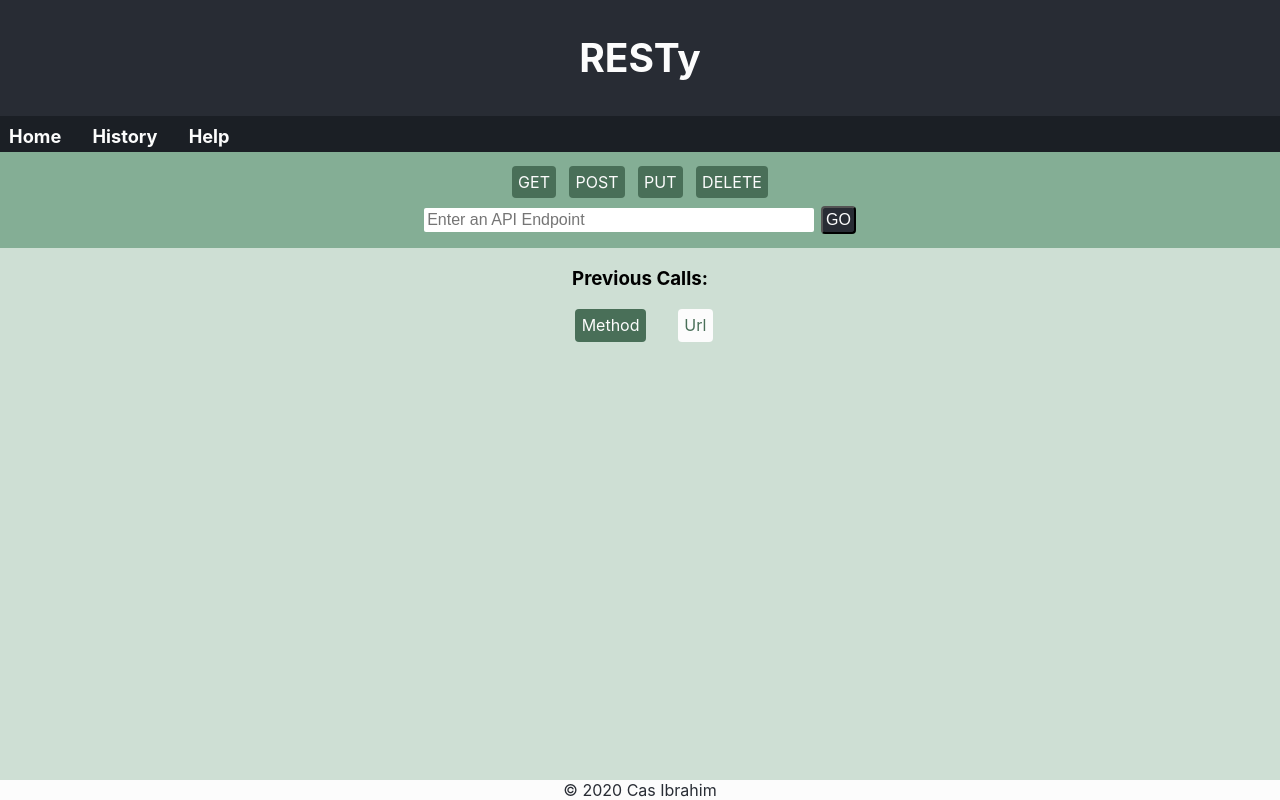
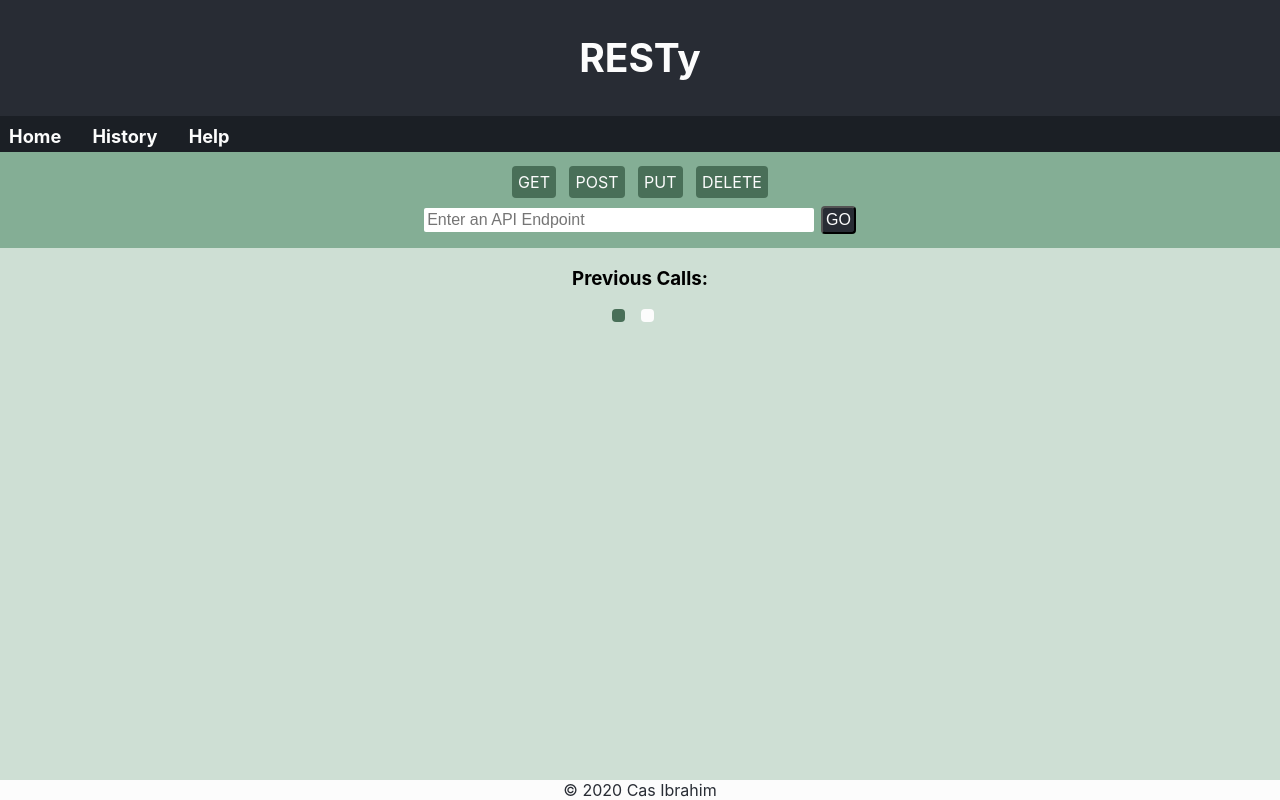
Before and after one commit to Ibrahim-401-Advanced-Javascript/resty2.0, a React (Create React App) app: page /history in a window 1280 px wide. Built offline with nearby package versions, Linux system fonts and the light colour scheme.

Commit message:
main component able to pass state from app to results and history

```diff
--- a/src/App.js
+++ b/src/App.js
@@ -33,11 +33,11 @@ class App extends React.Component {
   }
 
   updateHistory = (req) => {
-    console.log('logging before updateHistory');
+    // console.log('logging before updateHistory');
 
     let hash = md5(JSON.stringify(req));
 
-    console.log(hash);
+    // console.log(hash);
 
     const history = { ...this.state.history, [hash]: req };
 
@@ -47,7 +47,7 @@ class App extends React.Component {
   }
 
   listHistory = () => {
-    console.log('logging before getting history');
+    // console.log('logging before getting history');
     let history = JSON.parse(localStorage.getItem('history'));
     this.setState({ history });
   }
@@ -65,7 +65,7 @@ class App extends React.Component {
   listChar = (count, headers, results) => {
     this.setState({ count, headers, results })
 
-    console.log(this.state);
+    // console.log('state from app:', this.state);
   }
 
   render() {
@@ -75,9 +75,7 @@ class App extends React.Component {
 
           <Header />
           <Form request={this.state.request} popCall={this.listCall} popList={this.listChar}/>
-          <Main />
-          {/* <History handleCall={this.listCall} request={this.state.request}/> */}
-          {/* <Results method={this.state.method} url={this.state.url} count={this.state.count} results={this.state.results} headers={this.state.headers}/> */}
+          <Main state={this.state}/>
           <Footer />
 
         </BrowserRouter>
--- a/src/components/History/History.js
+++ b/src/components/History/History.js
@@ -8,8 +8,8 @@ const History = (props) => {
       <h3 id="calls-header">Previous Calls:</h3>
 
       <ul id="history-list">
-        <li id="method">Method</li>
-        <li id="url">Url</li>
+        <li id="method">{props.state.request.method}</li>
+        <li id="url">{props.state.request.url}</li>
       </ul>
 
     </section>
--- a/src/components/History/History.scss
+++ b/src/components/History/History.scss
@@ -10,7 +10,7 @@
   background-color: #496F58;
   color: #FCFCFC;
   border-radius: 4px;
-  margin-right: 2em;
+  margin-right: 1em;
   padding: 0.4em;
 }
 
@@ -18,6 +18,6 @@
   background-color: #FCFCFC;
   color: #496F58;
   border-radius: 4px;
-  margin-right: 2em;
+  margin-right: 1em;
   padding: 0.4em;
 }
--- a/src/components/Main/Main.js
+++ b/src/components/Main/Main.js
@@ -7,42 +7,21 @@ import History from '../History/History.js';
 import Results from '../Results/Results.js';
 import Help from './Help.js';
 
-class Main extends React.Component {
+const Main = (props) => {
 
-  constructor(props) {
-    super(props);
-    this.state = {
-      method: '',
-      url: '',
-      count: 0,
-      headers: {},
-      results: [],
-      request: {},
-      history: {},
-    }
-  }
+  // console.log('test:', props);
 
-  listCall = (method, url) => {
-
-    let request = {
-      method, url
-    }
-
-    this.setState({ request })
-
-  }
-
-  render() {
   return (
     <main className="Main">
       <Switch>
 
         <Route exact path="/">
-            <Results method={this.state.method} url={this.state.url} count={this.state.count} results={this.state.results} headers={this.state.headers}/>
+          <Results {...props} />
         </Route>
 
         <Route exact path="/history">
-            <History handleCall={this.listCall} request={this.state.request}/>
+          <History {...props}/>
+          {/* <History handleCall={props.listCall} request={props.request}/> */}
         </Route>
 
         <Route exact path="/help">
@@ -52,7 +31,7 @@ class Main extends React.Component {
       </Switch>
     </main>
   )
-  }
+
 }
 
 export default Main;
--- a/src/components/Results/Results.js
+++ b/src/components/Results/Results.js
@@ -3,6 +3,9 @@ import './Results.scss';
 import JSONPretty from 'react-json-pretty';
 
 const Results = (props) => {
+
+  // console.log('state from results:', props.state);
+
   return (
     <section className="Results">
         <section id="results-header">
@@ -10,9 +13,9 @@ const Results = (props) => {
         </section>
 
         <section id="results-body">
-          <h5 id="count">Count: {props.count}</h5>
-         <JSONPretty id="headers" data={props.headers}></JSONPretty>
-          <JSONPretty id="results" data={props.results}></JSONPretty>
+          <h5 id="count">Count: {props.state.count}</h5>
+          <JSONPretty id="headers" data={props.state.headers}></JSONPretty>
+          <JSONPretty id="results" data={props.state.results}></JSONPretty>
         </section>
     </section>
   )
--- a/src/components/Results/Results.scss
+++ b/src/components/Results/Results.scss
@@ -3,36 +3,10 @@
   color: #282c34;
 }
 
-// #results-header {
-//   grid-column: 1 / span 1;
-//   grid-row: 1 / span 1;
-//   // border: 1px solid blue;
-// }
+#headers {
+  font-weight: bold;
+}
 
-// #results-body {
-//   grid-column: 1 / span 1;
-//   grid-row: 2 / span 3;
-//   // overflow-x: hidden;
-//   overflow-y: scroll;
-//   // border: 1px solid orange;
-// }
-
-// ::-webkit-scrollbar {
-//   display: none;
-// }
-
-// #count {
-//   grid-column: 1 / span 1;
-//   grid-row: 2 / span 1;
-// }
-
-// #headers {
-//   grid-column: 1 / span 1;
-//   grid-row: 3 / span 1;
-//   font-weight: bold;
-// }
-
-// #results {
-//   grid-column: 1 / span 1;
-//   grid-row: 4 / span 1;
-// }
+::-webkit-scrollbar {
+  display: none;
+}
```
Lines whose indentation alone changed are shown as unchanged.
